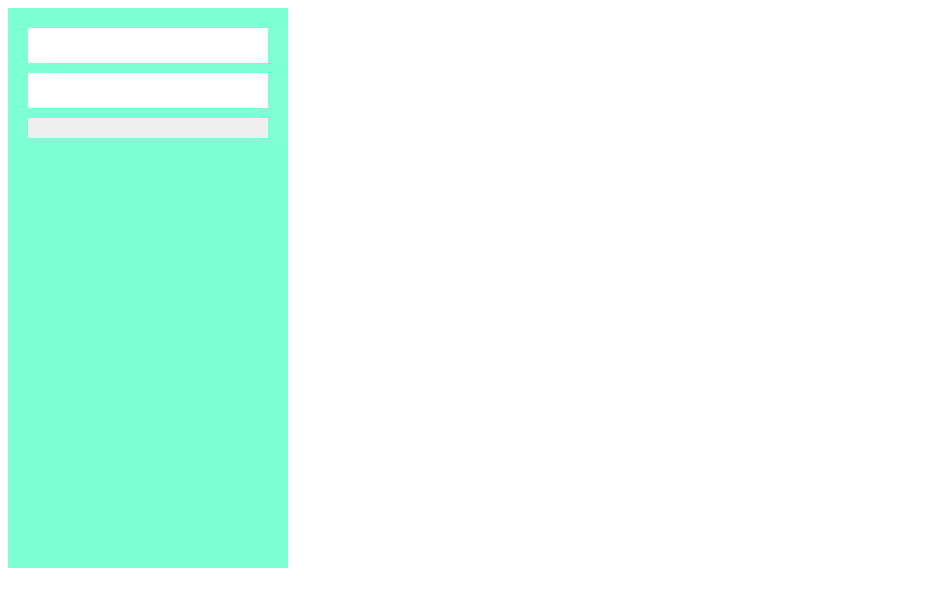
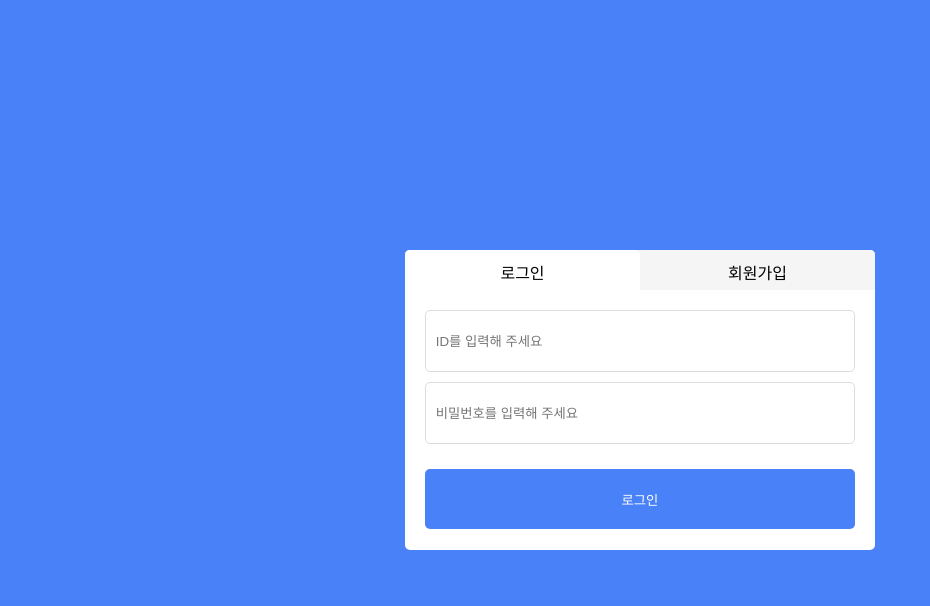
Before and after one commit to nyhwbh/tellegram_go, a Vue app in the folder front-end/: page / in a window 1280 px wide. Shown: the top 606 px of the page, without its empty margins (0-930 px from the left). Built offline with nearby package versions, Linux system fonts and the light colour scheme.

Commit message:
login page

```diff
--- a/front-end/src/App.vue
+++ b/front-end/src/App.vue
@@ -1,11 +1,7 @@
 <template>
   <div>
-    <div class="log_in" v-show="loggedIn">
-      <LogInPage></LogInPage>
-    </div>
-    <div class="chatting_app" v-show="!loggedIn">
-      <ChattingApp></ChattingApp>
-    </div>
+    <LogInPage v-show="loggedIn"></LogInPage>
+    <ChattingApp v-show="!loggedIn"></ChattingApp>
   </div>
 </template>
 
@@ -28,12 +24,7 @@ export default {
 </script>
 
 <style>
-.log_in{
-  display: block;
-  z-index: 1;
-}
-.chattingApp{
-  display: block;
-  z-index: 0;
+body{
+  margin: 0;
 }
 </style>
--- a/front-end/src/components/TG-LogInPage.vue
+++ b/front-end/src/components/TG-LogInPage.vue
@@ -1,35 +1,105 @@
 <template>
-  <form class="logInBox">
-    <div class="logInIDPW">
-      <input type="text">
-      <input type="password">
-      <input type="button">
+  <div class="login">
+    <div class="login_wrap" method="POST">
+      <ul class="menu_wrap">
+        <li class="menu_item" rule="tab" :class="[{ login_on : loginOn },{signin_on : !signinOff}]">로그인</li>
+        <li class="menu_item" rule="tab" :class="[{ login_on: !loginOn }, { signin_on : signinOff}]">회원가입</li>
+      </ul>
+      <form class="login_idpw_wrap">
+        <input class="login_form" type="text" placeholder="ID를 입력해 주세요" name="username" required>
+        <input class="login_form" type="password" placeholder="비밀번호를 입력해 주세요" name="password" required>
+        <input class="login_submit" type="submit" value="로그인">
+      </form>
     </div>
-  </form>
+  </div>
 </template>
 
 <script>
 export default {
-
+  data() {
+    return {
+      loginOn:true,
+      signinOff : true
+    }
+  }
 }
 </script>
 
 <style>
-.logInBox{
-  width: 280px;
-  height: 560px;
-  background-color: aquamarine;
+.login{
+  background-color: #4981f8;
+  margin:0;
+  width: 100vw;
+  height: 100vh;
+  display: flex;
+  justify-content: center;
+  align-items: center;
 }
-.logInIDPW{
+
+.login_wrap{
+  background-color: white;
+  border-radius: 5px;
   display: flex;
   flex-direction: column;
+  width: 470px;
+  height: 300px;
+}
+
+.menu_wrap{
+  display: flex;
+  flex-direction: row;
+  justify-content: space-around;
+  list-style: none;
+  margin: 0;
+  padding: 0;
+  background-color: whitesmoke;
+  border-radius: 5px;
+}
+
+.menu_item{
+  display: block;
+  height: 30px;
+  width: 50%;
+  text-align: center;
+  padding-top: 10px;
+
+}
+.login_on{
+  background-color: white;
+  border-top-left-radius: 5px;
+  border-top-right-radius: 5px;
+}
+
+.signin_on{
+  background-color: whitesmoke;
+  border-top-left-radius: 5px;
+  border-top-right-radius: 5px;
+}
+
+.login_idpw_wrap{
+  display: flex;
+  flex-direction: column;
+  align-items: center;
   padding: 20px
 }
 
-input{
-  border: 0px solid black;
-  height: 15px;
-  margin-bottom: 10px;
+.login_form{
+  border: 1px solid gainsboro;
+  border-radius: 5px;
+  width: 95%;
+  height: 40px;
+  margin: 0 10px 10px 10px;
   padding: 10px;
 }
+
+.login_submit{
+  border: 0px solid black;
+  border-radius: 5px;
+  background: #4981f8;
+  color:white;
+  width: 100%;
+  height: 60px;
+  padding: 10px;
+  margin-top: 15px;
+}
 </style>
```
